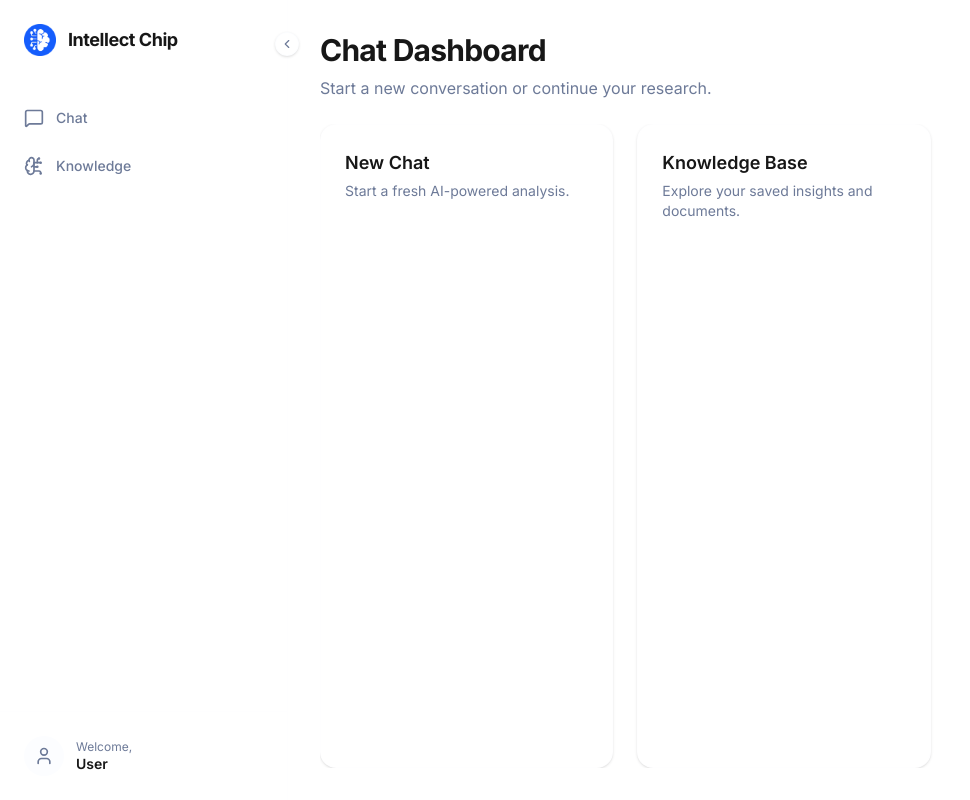
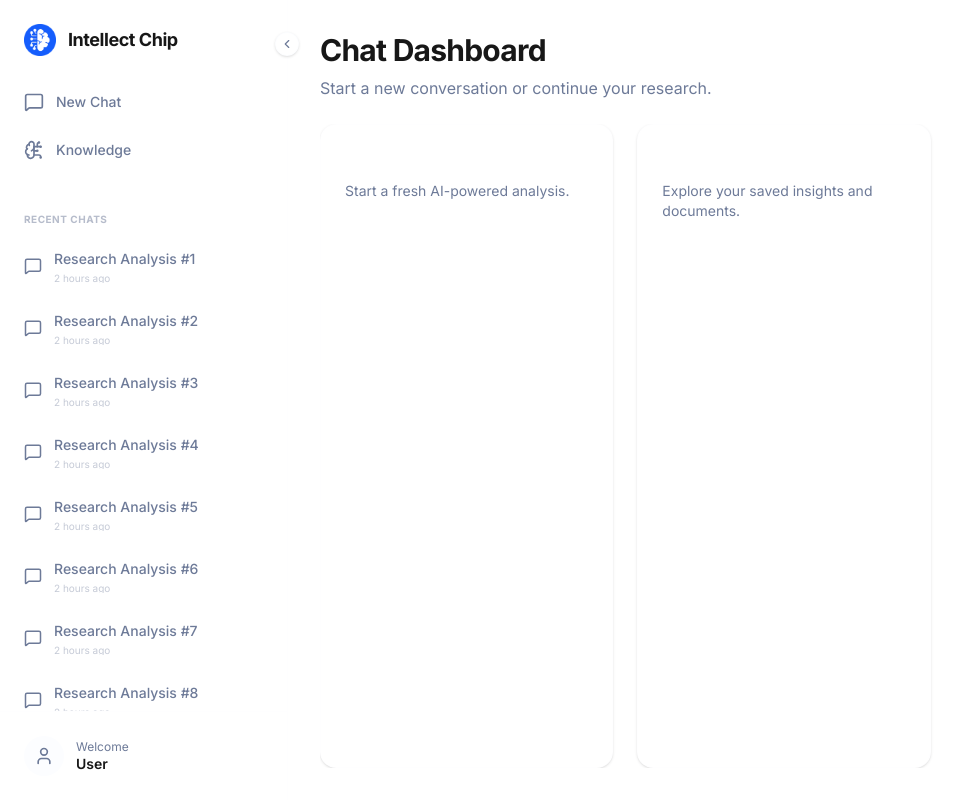
Before and after one commit to Inellect-Chip/intellectchip_knowledge_manager_v1_client_landing, a Next.js app: page /Chat in a window 1280 px wide. Shown: the whole page, without its empty margins (0-970 px from the left). Built offline with nearby package versions, Linux system fonts and the light colour scheme; no server answers.

Commit message:
implement the ui section show the chat history

```diff
--- a/app/(chat_app)/layout.tsx
+++ b/app/(chat_app)/layout.tsx
@@ -9,7 +9,7 @@ export default function ChatLayout({
     return (
         <div className="flex h-screen w-full overflow-hidden bg-background">
             <Sidebar />
-            <main className="flex-1 overflow-y-auto">
+            <main className="flex-1 overflow-y-auto text-white">
                 {children}
             </main>
         </div>
--- a/app/styles/globals.css
+++ b/app/styles/globals.css
@@ -2,7 +2,6 @@
 
 :root {
   --background: #ffffff;
-  --chat-background: #262624;
 
   --foreground: #171717;
 
@@ -57,3 +56,31 @@ body {
 .container {
   @apply max-w-[1400px] w-10/12 mx-auto;
 }
+
+/* Custom Scrollbar - Nearly Invisible */
+.custom-scrollbar::-webkit-scrollbar {
+  width: 4px;
+}
+
+.custom-scrollbar::-webkit-scrollbar-track {
+  background: transparent;
+}
+
+.custom-scrollbar::-webkit-scrollbar-thumb {
+  background: rgba(0, 0, 0, 0.05); /* Very subtle */
+  border-radius: 10px;
+  transition: background 0.2s;
+}
+
+.dark .custom-scrollbar::-webkit-scrollbar-thumb {
+  background: rgba(255, 255, 255, 0.05);
+}
+
+.custom-scrollbar::-webkit-scrollbar-thumb:hover {
+  background: var(--hover-color); /* Shows up on hover */
+}
+
+.custom-scrollbar {
+  scrollbar-width: thin;
+  scrollbar-color: rgba(0, 0, 0, 0.05) transparent;
+}
--- a/component/layouts/chat/Sidebar.tsx
+++ b/component/layouts/chat/Sidebar.tsx
@@ -23,9 +23,16 @@ const Sidebar = () => {
 
     const navItems = [
         // { name: 'Dashboard', icon: LayoutDashboard, href: '/dashboard' },
-        { name: 'Chat', icon: MessageSquare, href: '/Chat' },
+        { name: 'New Chat', icon: MessageSquare, href: '/Chat' },
         { name: 'Knowledge', icon: BrainCircuit, href: '/knowledge' },
     ];
+
+    // Mock Chat History (20 items)
+    const mockChatHistory = Array.from({ length: 20 }, (_, i) => ({
+        id: i + 1,
+        title: `Research Analysis #${i + 1}`,
+        time: '2 hours ago'
+    }));
 
     return (
         <aside
@@ -40,8 +47,8 @@ const Sidebar = () => {
                 {isCollapsed ? <ChevronRight size={14} /> : <ChevronLeft size={14} />}
             </button>
 
-            {/* Brand / Logo */}
-            <div className={`p-6 flex items-center ${isCollapsed ? 'justify-center' : 'gap-3'}`}>
+            {/* STATIC TOP: Brand / Logo */}
+            <div className={`p-6 pb-2 flex items-center ${isCollapsed ? 'justify-center' : 'gap-3'}`}>
                 <div className="h-8 w-8 rounded-lg flex items-center justify-center text-white font-bold">
                     <Image src="/logo/intellectchip.png" alt="Logo" width={40} height={40} />
                 </div>
@@ -52,8 +59,8 @@ const Sidebar = () => {
                 )}
             </div>
 
-            {/* Navigation Links */}
-            <nav className="flex-1 px-3 space-y-1 py-4">
+            {/* STATIC TOP: Navigation Links */}
+            <nav className="px-3 space-y-1 py-4 border-b border-secondary/5">
                 {navItems.map((item) => (
                     <Link
                         key={item.name}
@@ -74,14 +81,45 @@ const Sidebar = () => {
                 ))}
             </nav>
 
-            {/* User Section (Bottom) */}
-            <div className="p-4 border-t border-secondary/10 relative">
+            {/* SCROLLABLE MIDDLE: Chat History */}
+            <div className="flex-1 overflow-y-auto custom-scrollbar px-3 py-4 space-y-1">
+                {!isCollapsed && (
+                    <div className="px-3 mb-2">
+                        <span className="text-[10px] font-bold uppercase tracking-wider text-secondary-foreground/50">Recent Chats</span>
+                    </div>
+                )}
+                {mockChatHistory.map((chat) => (
+                    <button
+                        key={chat.id}
+                        className={`w-full flex items-center gap-3 p-3 rounded-xl transition-all duration-200 group hover:bg-hover/30 cursor-pointer ${isCollapsed ? 'justify-center' : ''
+                            }`}
+                    >
+                        <MessageSquare
+                            size={18}
+                            className="text-secondary-foreground group-hover:text-hover shrink-0"
+                        />
+                        {!isCollapsed && (
+                            <div className="flex flex-col items-start overflow-hidden">
+                                <span className="text-sm font-medium text-secondary-foreground group-hover:text-hover truncate w-full text-left">
+                                    {chat.title}
+                                </span>
+                                <span className="text-[10px] text-secondary-foreground/40 leading-none mt-1">
+                                    {chat.time}
+                                </span>
+                            </div>
+                        )}
+                    </button>
+                ))}
+            </div>
+
+            {/* STATIC BOTTOM: User Section */}
+            <div className="p-4 border-t border-secondary/10 relative bg-white dark:bg-zinc-950">
                 <button
                     onClick={() => setShowUserMenu(!showUserMenu)}
                     className={`w-full flex items-center rounded-xl p-2 hover:bg-secondary/10 transition-colors group ${isCollapsed ? 'justify-center' : 'gap-3'
                         }`}
                 >
-                    <div className="relative h-10 w-10 overflow-hidden rounded-full ring-2 ring-transparent group-hover:ring-primary transition-all">
+                    <div className="relative h-10 w-10 overflow-hidden rounded-full ring-2 ring-transparent group-hover:ring-hover transition-all shrink-0">
                         {user?.imageUrl ? (
                             <Image
                                 src={user.imageUrl}
@@ -98,7 +136,7 @@ const Sidebar = () => {
 
                     {!isCollapsed && (
                         <div className="flex flex-col text-left overflow-hidden">
-                            <span className="text-xs text-secondary-foreground leading-tight">Welcome,</span>
+                            <span className="text-xs text-secondary-foreground leading-tight">Welcome</span>
                             <span className="text-sm font-semibold text-foreground truncate">
                                 {user?.firstName && user?.lastName
                                     ? `${user.firstName} ${user.lastName}`
@@ -118,9 +156,9 @@ const Sidebar = () => {
                                 openUserProfile();
                                 setShowUserMenu(false);
                             }}
-                            className="w-full flex items-center gap-3 p-3 text-sm font-medium text-secondary-foreground hover:bg-secondary/10 hover:text-primary rounded-xl transition-colors"
+                            className="w-full flex items-center gap-3 p-3 text-sm font-medium text-secondary-foreground hover:bg-secondary/10 hover:text-hover rounded-xl transition-colors"
                         >
-                            <UserIcon size={18} />
+                            <Settings size={18} />
                             Account Settings
                         </button>
                         <SignOutButton>
```
